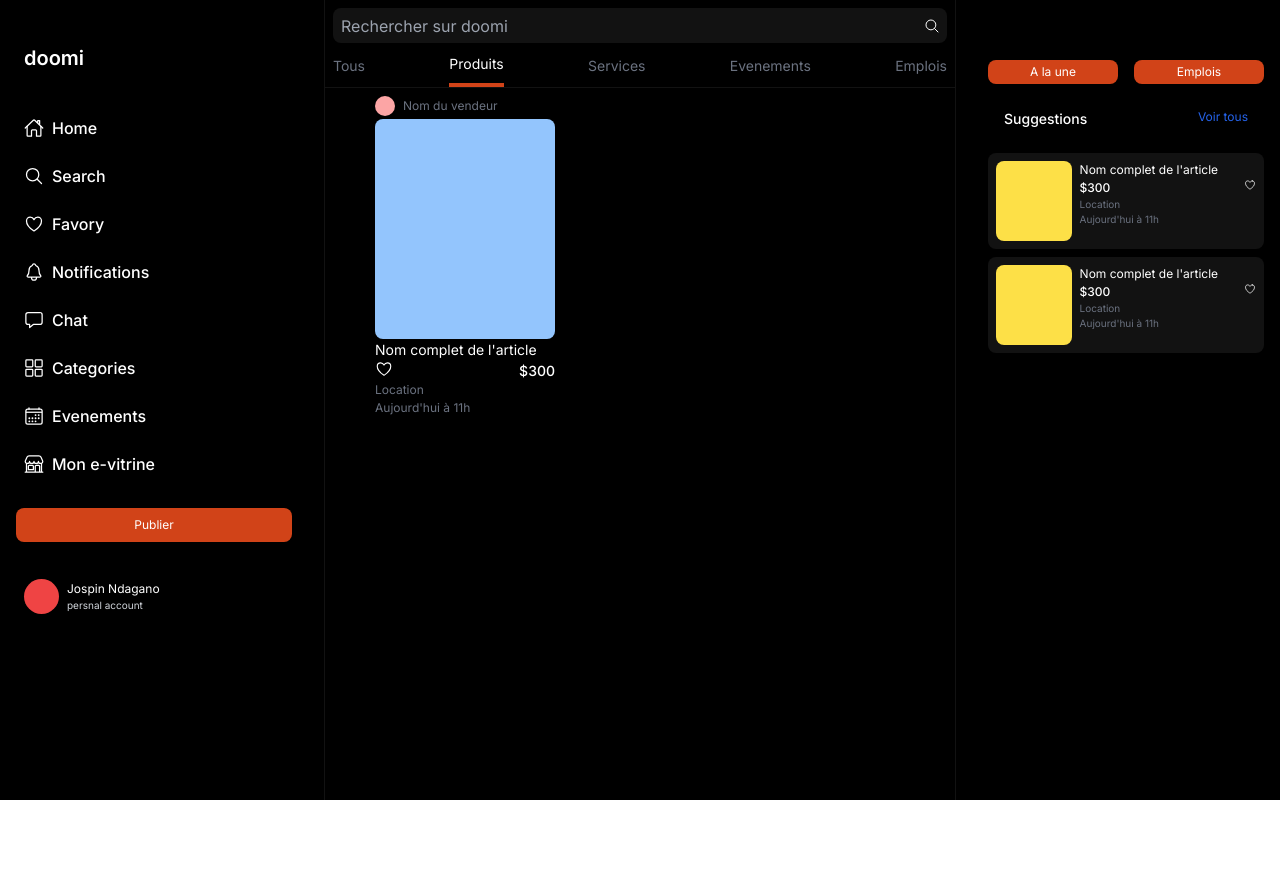
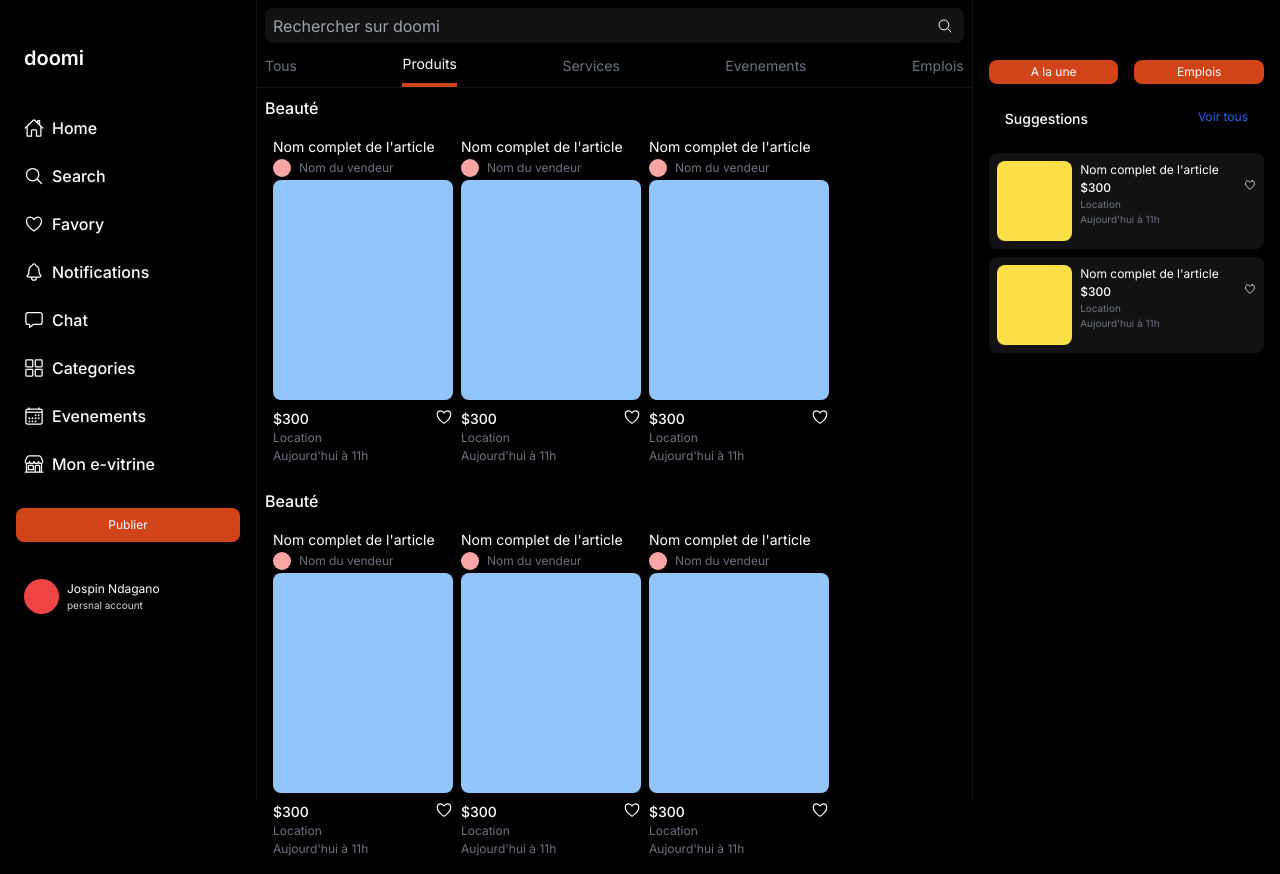
Before and after one commit to Jospin6/doomi, a Next.js app: page / in a window 1280 px wide. Before the commit the page ends 808 px from the top, so only its background shows below. Built offline with nearby package versions, Linux system fonts and the light colour scheme.

Commit message:
Design category component

```diff
--- a/src/app/layout.tsx
+++ b/src/app/layout.tsx
@@ -16,7 +16,7 @@ export default function RootLayout({
 }>) {
   return (
     <html lang="en">
-      <body className={inter.className}>{children}</body>
+      <body className={`${inter.className} bg-[#000000]`}>{children}</body>
     </html>
   );
 }
--- a/src/app/page.tsx
+++ b/src/app/page.tsx
@@ -1,35 +1,42 @@
 import { CategoryItem } from "@/components/CategoryItem";
 import { MainItem } from "@/components/MainItem";
+import { ProductsByCategory } from "@/components/ProductsByCategory";
 import { SideNavbar } from "@/components/SideNavbar";
 import { SuggestionSideBar } from "@/components/SuggestionSideBar";
 import { IoSearchOutline } from "react-icons/io5";
 
 export default function Home() {
   return (
-    <main className="grid grid-cols-8 gap-4 bg-[#000000]">
-      <div className="col-span-2 h-[100vh] p-2">
-        <SideNavbar/>
+    <main className="flex h-screen bg-[#000000]">
+      <div className="w-[20%] fixed top-0 left-0 p-2">
+        <SideNavbar />
       </div>
-      <div className="col-span-4 h-[100vh] border-x-[1px] border-[#121212]">
+
+      <div className="ml-[20%] w-[80%] flex">
+
+        <div className="w-[70%] min-h-[100vh] h-auto border-x-[1px] border-[#121212]">
           <div className="h-[80px] border-b-[1px] border-[#121212] w-full px-2">
             <div className="flex items-center mt-2 rounded-lg bg-[#121212] h-[35px]">
               <input type="text" className="w-[95%] outline-none mr-2 bg-transparent pl-2 text-gray-500" placeholder="Rechercher sur doomi" />
-            <IoSearchOutline className="text-white cursor-pointer"/>
+              <IoSearchOutline className="text-white cursor-pointer" />
             </div>
             <div className="h-[44px] flex items-center justify-between">
-            <CategoryItem title="Tous"/>
-            <CategoryItem title="Produits" isActive={true}/>
+              <CategoryItem title="Tous" />
+              <CategoryItem title="Produits" isActive={true} />
               <CategoryItem title="Services" />
-            <CategoryItem title="Evenements"/>
-            <CategoryItem title="Emplois"/>
+              <CategoryItem title="Evenements" />
+              <CategoryItem title="Emplois" />
             </div>
           </div>
           <div>
-          <MainItem/>
+            <ProductsByCategory />
+            <ProductsByCategory />
           </div>
         </div>
-      <div className="col-span-2 h-[100vh]">
-        <SuggestionSideBar/>
+
+        <div className="w-[30%]">
+          <SuggestionSideBar />
+        </div>
       </div>
     </main>
   );
--- a/src/components/MainItem.tsx
+++ b/src/components/MainItem.tsx
@@ -1,23 +1,23 @@
 import { IoAirplane, IoEllipsisHorizontal, IoHeart, IoHeartOutline, IoPaperPlaneOutline, IoTelescopeOutline } from "react-icons/io5"
 
 export const MainItem = () => {
-    return <div className="mx-[50px] w-[180px] h-auto mt-2 pb-2">
+    return <div className="w-[180px] h-auto mt-2 pb-2 mr-2">
+        <div className="text-[14px] text-white pb-[2px]">
+            <span>Nom complet de l'article</span>
+        </div>
         <div className="text-white">
             <div className="flex justify-between items-center mb-[3px] text-[12px] text-gray-500">
                 <div className="flex items-center">
-                    <div className="w-[20px] h-[20px] rounded-full bg-red-300 mr-2"></div>
+                    <div className="w-[18px] h-[18px] rounded-full bg-red-300 mr-2"></div>
                     <div>Nom du vendeur</div>
                 </div>
             </div>
         </div>
         <div className="w-[180px] h-[220px] bg-blue-300 rounded-lg"></div>
-        <div>
-            <div className="text-[14px] text-white">
-                <span>Nom complet de l'article</span>
-            </div>
+        <div className="pt-2">
             <div className="text-white flex justify-between">
-                <IoHeartOutline className="text-[18px]"/>
                 <span className="text-[14px] font-[500]">$300</span>
+                <IoHeartOutline className="text-[18px]" />
             </div>
             <div className="text-[12px] text-gray-500">
                 <div>Location</div>
--- /dev/null
+++ b/src/components/ProductsByCategory.tsx
@@ -0,0 +1,12 @@
+import { MainItem } from "./MainItem"
+
+export const ProductsByCategory = () => {
+    return <>
+        <div className="p-2 text-white font-[500]">Beauté</div>
+        <div className="w-full px-4 flex h-auto pb-2">
+           <MainItem/>
+           <MainItem/>
+           <MainItem/>
+        </div>
+    </>
+}
```
Lines whose indentation alone changed are shown as unchanged.
